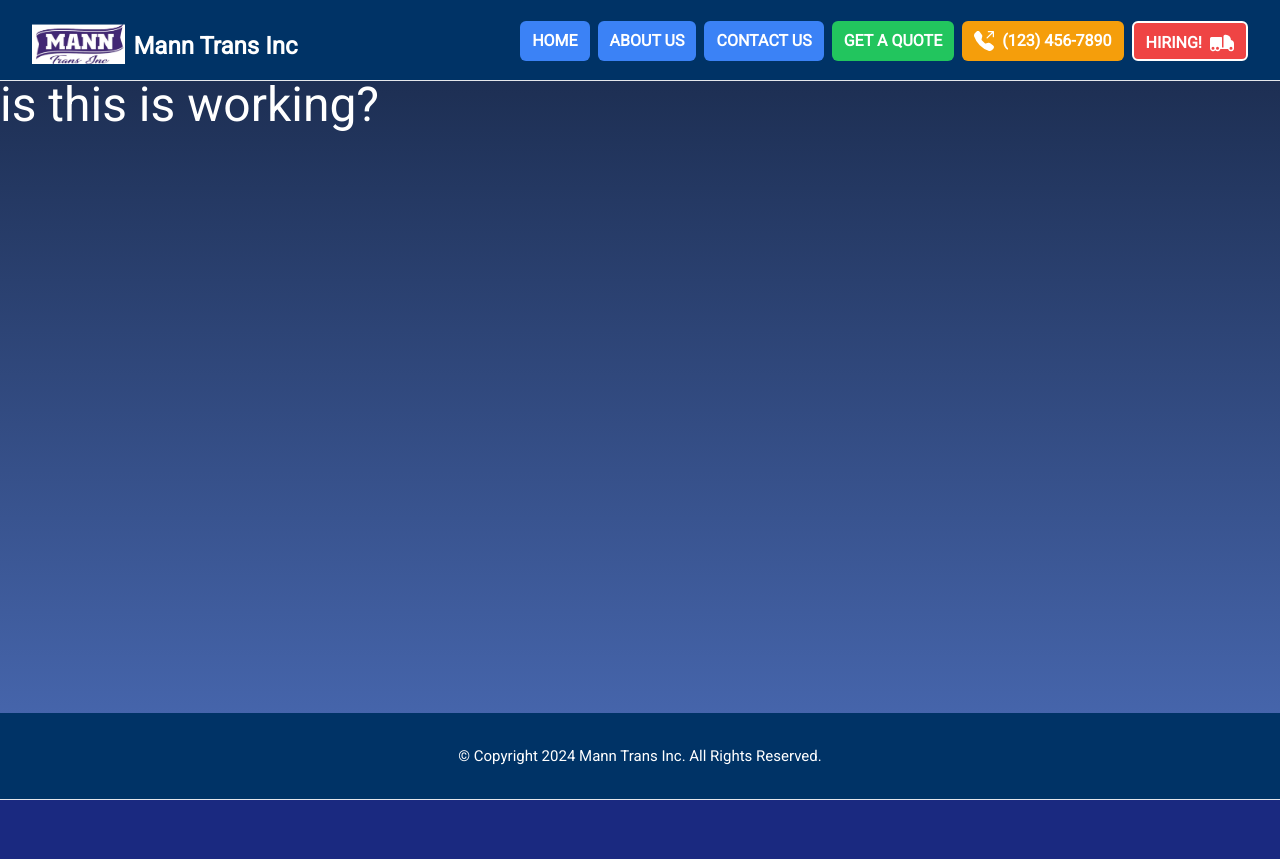
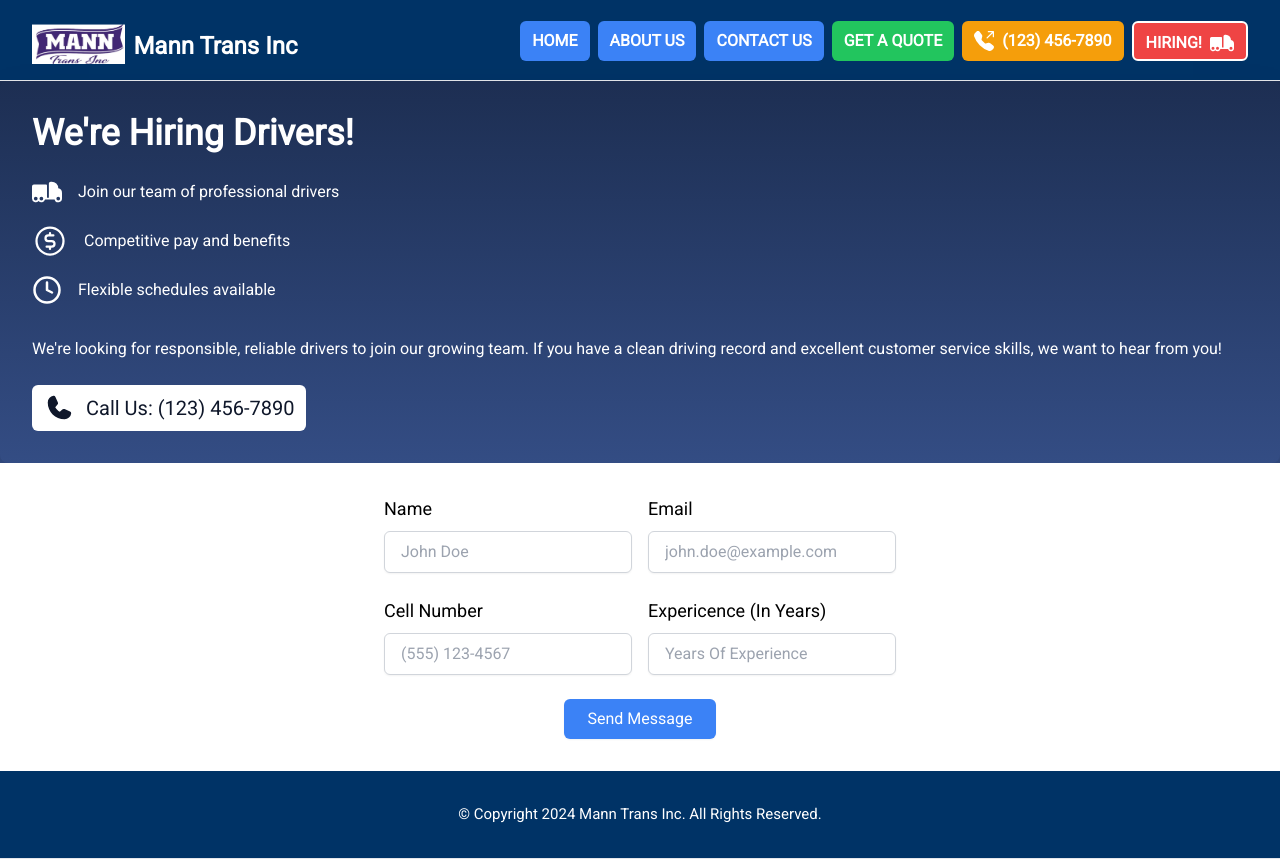
Before and after one commit to Ashish-k-Gupta/Fu-kingReact, a React (Vite) app: page /hiring in a window 1280 px wide. Before the commit the page ends 800 px from the top, so only its background shows below. Built offline with nearby package versions, Linux system fonts and the light colour scheme.

Commit message:
Edited the Hiring page but the alignment is still quite right need to fix that.

```diff
--- a/src/components/ContactCard.jsx
+++ b/src/components/ContactCard.jsx
@@ -1,7 +1,7 @@
 import React from 'react';
 
 const ContactCard = () => {
-  const email = 'loads@manntransinc.com';
+  const email = 'loads@truckinginc.com';
 
   return (
     <div className='flex-1 flex items-center justify-center bg-[#e2ecf1]'>
--- a/src/pages/Hiring.jsx
+++ b/src/pages/Hiring.jsx
@@ -1,11 +1,111 @@
-import React from 'react'
+import React from 'react';
+import { PiTruckTrailerFill, PiCurrencyCircleDollar, PiPhoneFill } from "react-icons/pi";
+import { FiClock } from "react-icons/fi";
+import { NavLink } from 'react-router-dom';
 
 const Hiring = () => {
   return (
-    <div className='text-white text-5xl'>
-      is this is working?
+    <div className="flex flex-col lg:flex-col rounded-md p-auto">
+      <div >
+        <div className="text-white p-8 rounded-lg shadow-2xl mx-auto">
+          <h1 className="text-4xl font-bold mb-6">We're Hiring Drivers!</h1>
+
+          <div className="space-y-4 mb-8">
+            <div className="flex items-center">
+              <PiTruckTrailerFill className="mr-4 text-3xl" />
+              <p>Join our team of professional drivers</p>
+            </div>
+            <div className="flex items-center">
+              <PiCurrencyCircleDollar className="mr-4 text-4xl" />
+              <p>Competitive pay and benefits</p>
+            </div>
+            <div className="flex items-center">
+              <FiClock className="mr-4 text-3xl" />
+              <p>Flexible schedules available</p>
+            </div>
+          </div>
+
+          <p className="mb-6">
+            We're looking for responsible, reliable drivers to join our growing team.
+            If you have a clean driving record and excellent customer service skills, we want to hear from you!
+          </p>
+
+          <div className="flex items-center">
+
+            <NavLink to="tel:+1234567890" className="flex items-center bg-white text-slate-900 px-3 py-2 rounded-md hover:text-red-500 text-xl">
+                  <PiPhoneFill size={30} color="currentColor" className='mr-3'/>
+                  <span>Call Us: (123) 456-7890</span>
+                </NavLink>
+          </div>
+        </div>
+      </div>
+
+      <div className="bg-white h-full">
+        <div className="flex flex-col items-center p-8">
+          <form className="w-full max-w-lg space-y-6">
+            <div className="flex space-x-4">
+              <div className="flex-1">
+                <label className="block text-black text-lg font-medium mb-2" htmlFor="name">
+                  Name
+                </label>
+                <input
+                  id="name"
+                  type="text"
+                  placeholder="John Doe"
+                  className="w-full px-4 py-2 border border-gray-300 rounded-md shadow-sm focus:outline-none focus:ring-2 focus:ring-blue-500"
+                />
+              </div>
+              <div className="flex-1">
+                <label className="block text-black text-lg font-medium mb-2" htmlFor="email">
+                  Email
+                </label>
+                <input
+                  id="email"
+                  type="email"
+                  placeholder="john.doe@example.com"
+                  className="w-full px-4 py-2 border border-gray-300 rounded-md shadow-sm focus:outline-none focus:ring-2 focus:ring-blue-500"
+                />
+              </div>
+            </div>
+
+            <div className="flex space-x-4">
+              <div className="flex-1">
+                <label className="block text-black text-lg font-medium mb-2" htmlFor="pickup-location">
+                  Cell Number
+                </label>
+                <input
+                  id="pickup-location"
+                  type="text"
+                  placeholder="(555) 123-4567"
+                  className="w-full px-4 py-2 border border-gray-300 rounded-md shadow-sm focus:outline-none focus:ring-2 focus:ring-blue-500"
+                />
+              </div>
+              <div className="flex-1">
+                <label className="block text-black text-lg font-medium mb-2" htmlFor="drop-location">
+                  Expericence (In Years)
+                </label>
+                <input
+                  id="drop-location"
+                  type="text"
+                  placeholder="Years Of Experience"
+                  className="w-full px-4 py-2 border border-gray-300 rounded-md shadow-sm focus:outline-none focus:ring-2 focus:ring-blue-500"
+                />
+              </div>
+            </div>
+
+            <div className="flex justify-center">
+              <button
+                type="submit"
+                className="bg-blue-500 text-white px-6 py-2 rounded-md shadow-sm hover:bg-blue-600 focus:outline-none focus:ring-2 focus:ring-blue-500"
+              >
+                Send Message
+              </button>
+            </div>
+          </form>
+        </div>
+      </div>
     </div>
-  )
-}
+  );
+};
 
-export default Hiring
+export default Hiring;
```
